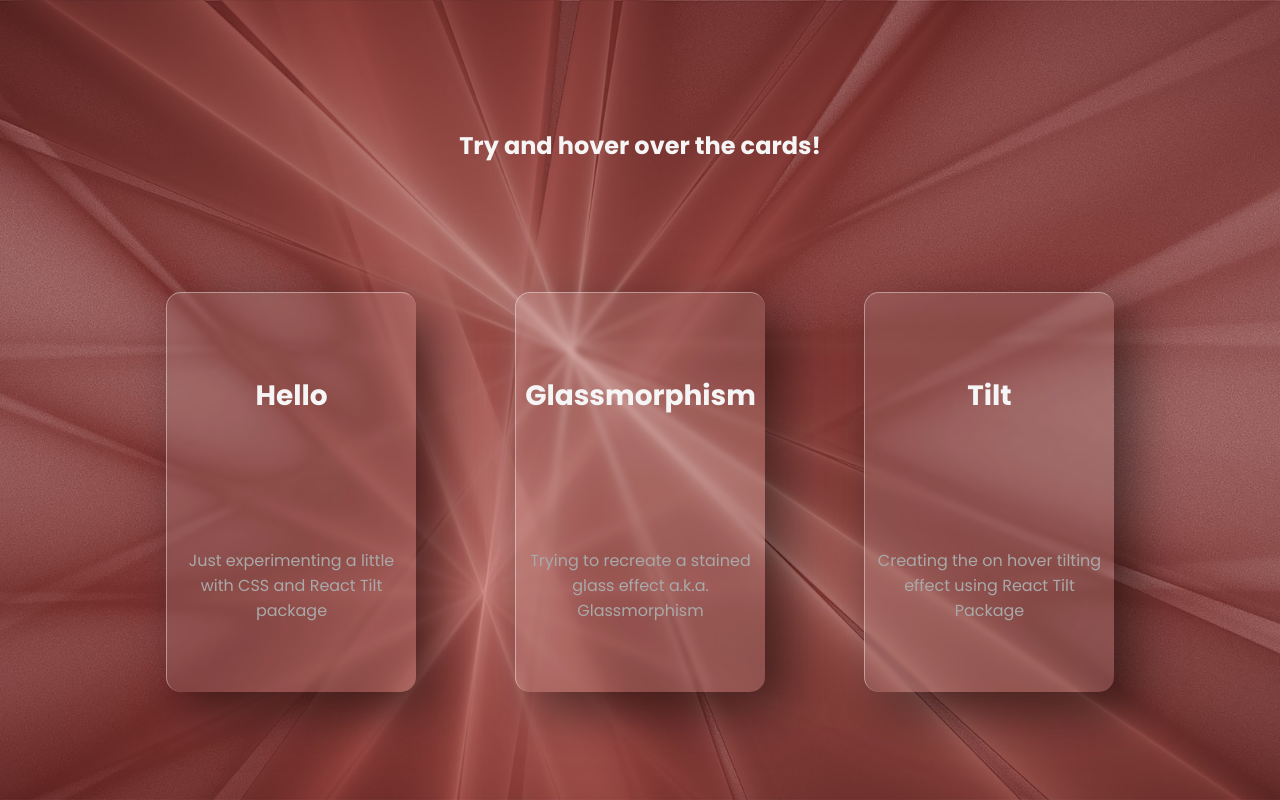
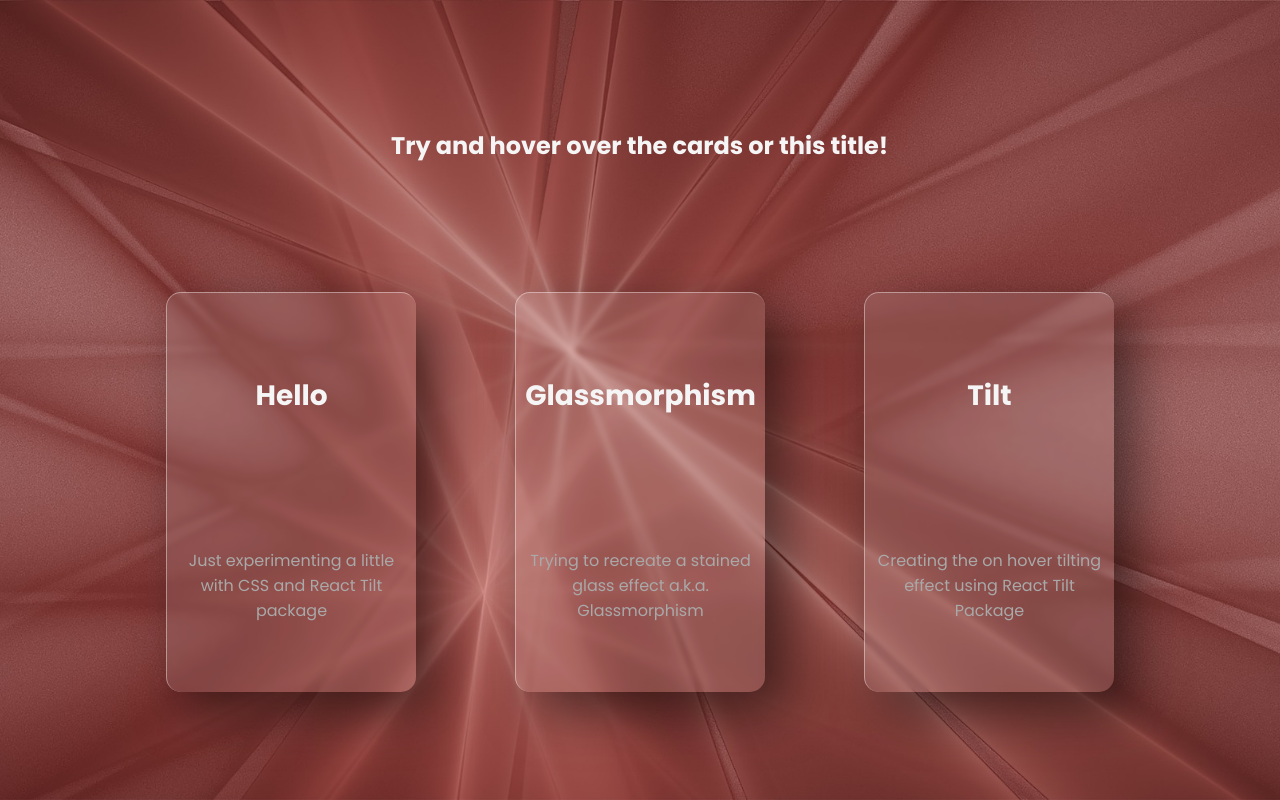
Before and after one commit to unizdmate/tilting-glass, a Next.js app: page / in a window 1280 px wide. Built offline with nearby package versions, Linux system fonts and the light colour scheme.

Commit message:
added tillt to title

```diff
--- a/pages/index.js
+++ b/pages/index.js
@@ -1,10 +1,13 @@
 import styles from "../styles/Home.module.css";
 import CardList from "./../components/CardList";
+import Tilt from "react-parallax-tilt";
 
 export default function Home() {
   return (
     <div className={styles.container}>
-      <h2>Try and hover over the cards!</h2>
+      <Tilt>
+        <h2>Try and hover over the cards or this title!</h2>
+      </Tilt>
       <CardList />
     </div>
   );
--- a/styles/Home.module.css
+++ b/styles/Home.module.css
@@ -10,9 +10,5 @@
 
 .container h2 {
   color: whitesmoke;
+  pointer-events: none;
 }
-
-@media only screen and (max-width: 900px) {
-  .container {
-  }
-}
```
